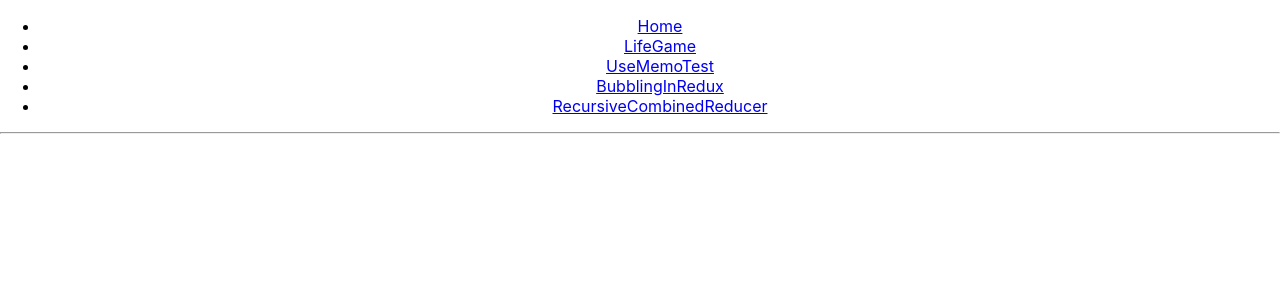
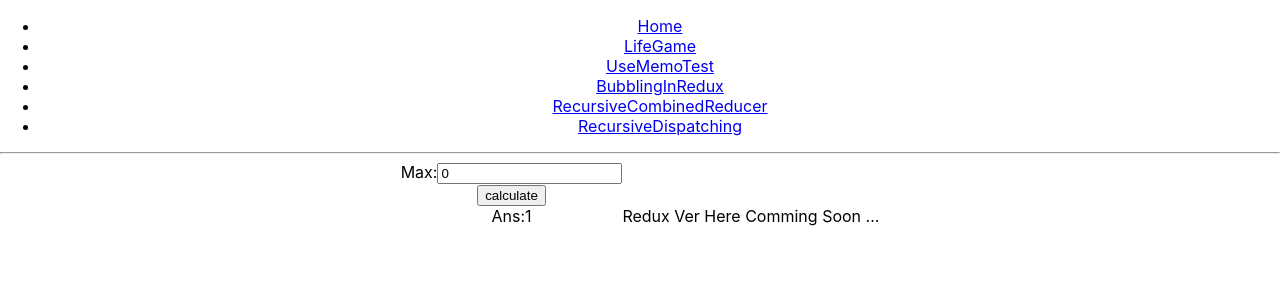
Before and after one commit to KoinoEngineering/react-study, a React (Create React App) app: page /RecursiveDispatching in a window 1280 px wide. Shown: the top 300 px of the page. Built offline with nearby package versions, Linux system fonts and the light colour scheme.

Commit message:
#20 Add RecursiveDispatching

```diff
--- a/src/App.tsx
+++ b/src/App.tsx
@@ -9,6 +9,7 @@
 import { IState } from "./redux/state";
 import { Dispatchable } from "./redux/interfaces/Dispatchable";
 import RecursiveCombinedReducer from "./redux/pages/RecursiveCombinedReducer/RecursiveCombinedReducer";
+import { RecursiveDispatching } from "./Pages/RecursiveDispatching/RecursiveDispatching";
 
 const useStyles = makeStyles({
     App: {
@@ -52,6 +53,7 @@
                             <li><Link to='/UseMemoTest'>UseMemoTest</Link></li>
                             <li><Link to='/BubblingInRedux'>BubblingInRedux</Link></li>
                             <li><Link to='/RecursiveCombinedReducer'>RecursiveCombinedReducer</Link></li>
+                            <li><Link to='/RecursiveDispatching'>RecursiveDispatching</Link></li>
                         </ul>
                         <hr />
                         <Route exact path='/' />
@@ -82,6 +84,7 @@
                                 },
                             }} />;
                         }} />
+                        <Route path='/RecursiveDispatching' component={RecursiveDispatching} />
                     </div>
                 </BrowserRouter>
             </div>
--- /dev/null
+++ b/src/Pages/RecursiveDispatching/RecursiveDispatching.tsx
@@ -0,0 +1,15 @@
+import React from "react";
+import { ReactFactorial } from "./parts/ReactFactorial/ReactFactorial";
+
+export class RecursiveDispatching extends React.PureComponent {
+    public render() {
+        return <div>
+            <div className="ReactArea" style={{ display: "inline-block" }}>
+                <ReactFactorial />
+            </div>
+            <div className="ReduxArea" style={{ display: "inline-block" }}>
+                {"Redux Ver Here\nComming Soon ..."}
+            </div>
+        </div>;
+    }
+}
--- /dev/null
+++ b/src/Pages/RecursiveDispatching/parts/ReactFactorial/ReactFactorial.tsx
@@ -0,0 +1,39 @@
+import React from "react";
+import { FactorialState, Factorial } from "../common/Factorial/Factorial";
+
+interface ReactFactorialState {
+    factorial: FactorialState;
+}
+
+type ReactFactorialProps = {}
+
+export class ReactFactorial extends React.PureComponent<ReactFactorialProps, ReactFactorialState>{
+    constructor(props: ReactFactorialProps) {
+        super(props);
+        this.state = {
+            factorial: {
+                ans: 1,
+                max: 0,
+            }
+        };
+    }
+
+    private setFactorial = (factorial: FactorialState) => {
+        return this.setState({
+            ...this.state,
+            factorial
+        });
+    }
+
+    public render() {
+        const {
+            state: reactState,
+            setFactorial
+        } = this;
+        return <div>
+            <div className="ReactArea">
+                <Factorial state={reactState.factorial} dispatch={setFactorial} />
+            </div>
+        </div>;
+    }
+}
--- /dev/null
+++ b/src/Pages/RecursiveDispatching/parts/common/Factorial/Factorial.tsx
@@ -0,0 +1,59 @@
+import React, { ChangeEventHandler, Dispatch, EventHandler } from "react";
+
+
+/**
+ * State Interface
+ * カウントアップ式にしたいのでmaxを保持する作りにする
+ *
+ * @export
+ * @interface FactorialState
+ */
+export interface FactorialState {
+    max: number;
+    ans: number;
+}
+
+
+/**
+ * Props Interface
+ *
+ * @export
+ * @interface FactorialProps
+ */
+export interface FactorialProps {
+    state: FactorialState;
+    dispatch: Dispatch<FactorialState>;
+}
+
+type HandleFactory<H extends EventHandler<any>> = (state: FactorialState, dispatch: Dispatch<FactorialState>) => H;
+
+export class Factorial extends React.PureComponent<FactorialProps, never>{
+
+    private handleInputChange: HandleFactory<ChangeEventHandler<HTMLInputElement>> = (state, dispatch) => {
+        return (e) => {
+            const tmp = Number(e.currentTarget.value);
+            if (isNaN(tmp)) {
+                return;
+            }
+            dispatch({ ...state, max: tmp });
+            return;
+        };
+    }
+
+    public render() {
+        const { state, dispatch } = this.props;
+        return <div>
+            <div className="InputArea">
+                <div className="MaxArea">
+                    <span>Max:</span><span><input type="text" value={state.max} onChange={this.handleInputChange(state, dispatch)} /></span>
+                </div>
+                <div className="ButtonArea">
+                    <button>calculate</button>
+                </div>
+            </div>
+            <div className="AnsArea">
+                {"Ans:" + state.ans}
+            </div>
+        </div>;
+    }
+}
```
